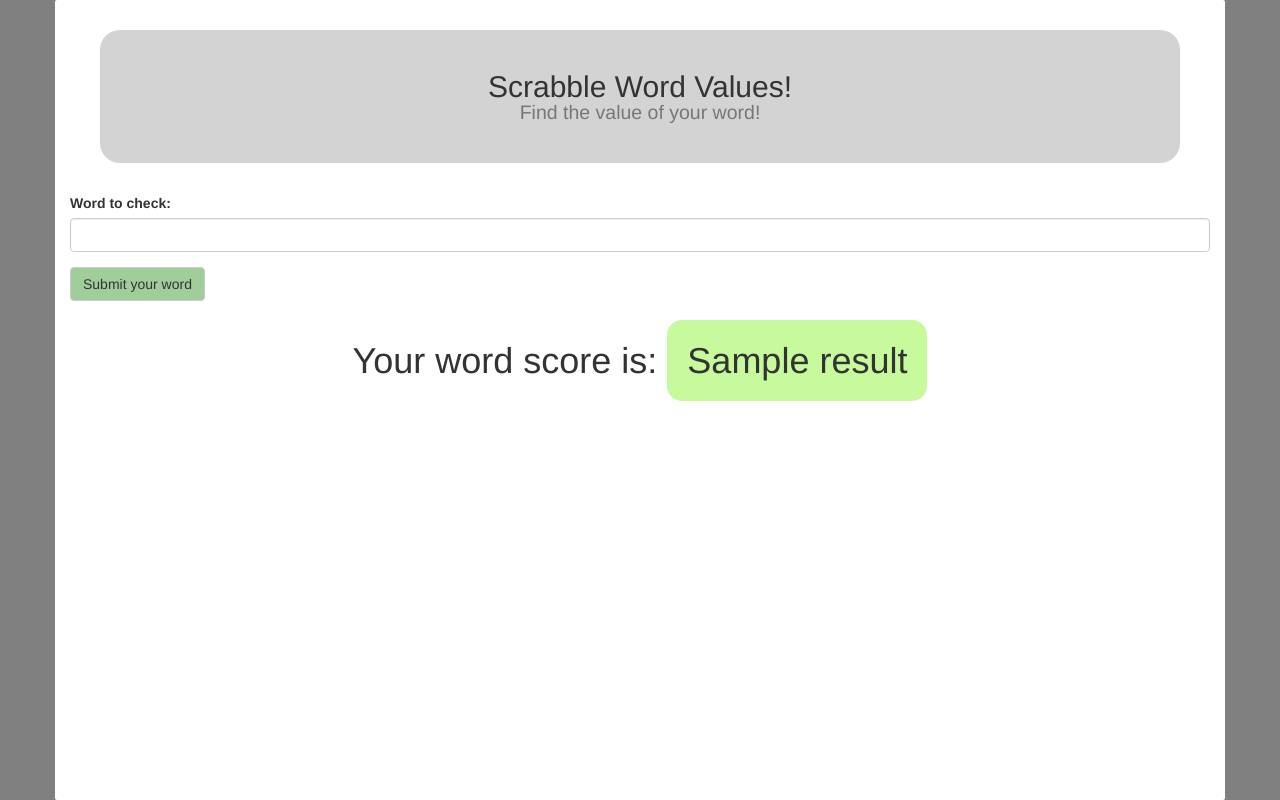
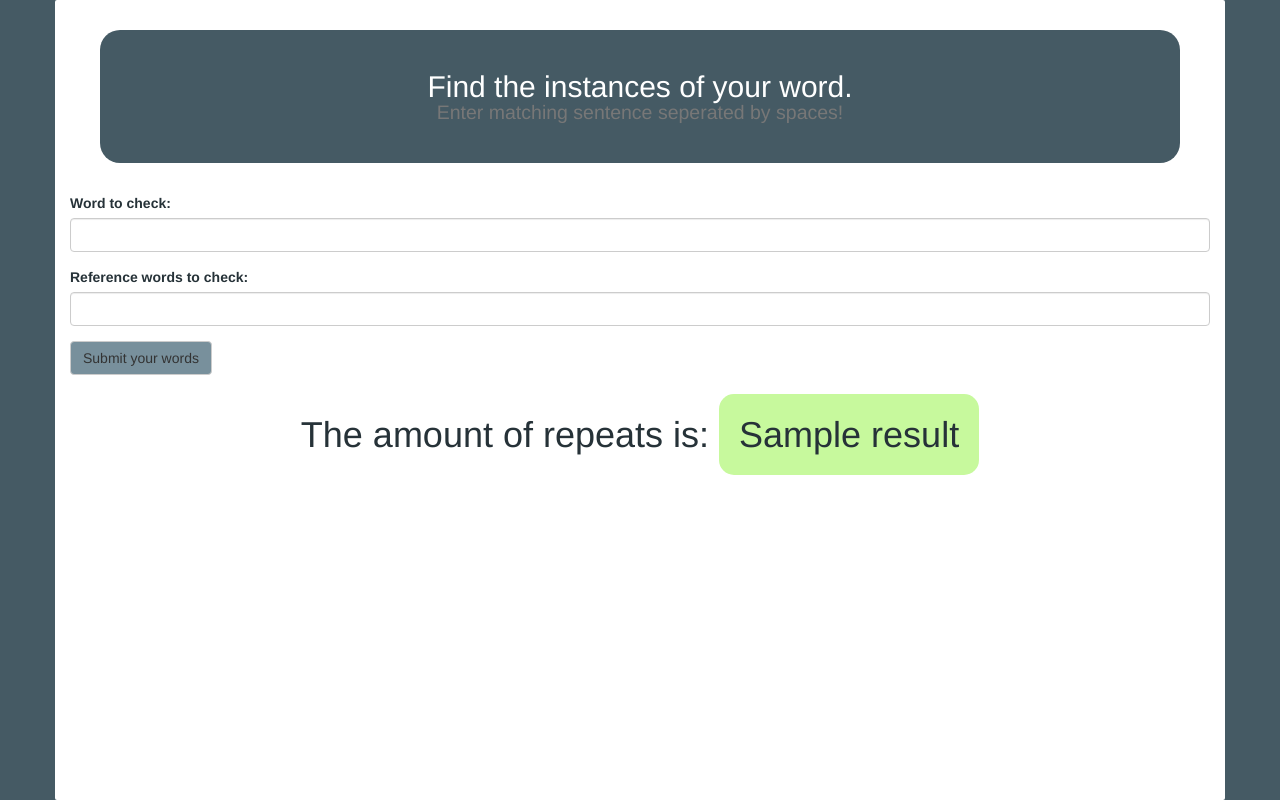
Before and after one commit to creightonja/scrabble, a PHP site: template views/submit.html.twig in a window 1280 px wide. Run offline with PHP 8.4, Linux system fonts and the light colour scheme; the template is opened without the code that fills it: most values are stand-ins (such as "Sample title", 1, 10 or a date in 2020); some libraries are stand-ins or nearby versions.

Commit message:
Update submit.html.twig

```diff
--- a/views/submit.html.twig
+++ b/views/submit.html.twig
@@ -1,38 +1,35 @@
 <html>
     <head>
-        <title>Scrabble Word App</title>
+        <!-- Dark: #263238, #263238, #455A64, #455A64, #78909C lightest -->
+        <title>Repeat word checker</title>
 
         <link rel="stylesheet" href="https://maxcdn.bootstrapcdn.com/bootstrap/3.3.1/css/bootstrap.min.css">
         <script src="https://ajax.googleapis.com/ajax/libs/jquery/2.1.4/jquery.min.js"></script>
         <style>
-
         body{
-            background: grey;
+            background: #455A64;
             overflow: auto;
+            color: #263238;
         }
         .container{
-
             background: white;
             border-radius: 2px;
             height: 100%;
-
         }
-
-
         h1 {
             margin: 40px;
             text-align: center;
         }
         h2 {
             text-align: center;
-            background: lightgrey;
+            background: #455A64;
             padding: 40px;
             margin: 30px;
             border-radius: 20px;
+            color: white;
         }
         h2 small {
             padding: 30px;
-
         }
         .submit_form {
             margin-top: 20px;
@@ -42,10 +39,8 @@
             padding: 20px;
             border-radius: 15px;
         }
-
         .btn{
-
-            background: #a0ce9a;
+            background: #78909C;
         }
         </style>
 
@@ -53,18 +48,22 @@
     </head>
     <body>
         <div class="container">
-            <h2 class="">Scrabble Word Values!<br><small>Find the value of your word!</small></h2>
+            <h2 class="">Find the instances of your word.<br><small>Enter matching sentence seperated by spaces!</small></h2>
             <div class="submit_form">
-                <form id="form_id" action="/view_result">
+                <form id="form_id" action="/result">
                     <div class="form-group">
                         <label for="textInput">Word to check: </label>
-                        <input type="text" class="form-control" name="scrabble_word" id="scrabble_word">
+                        <input type="text" class="form-control" name="input_word" id="input_word">
                     </div>
-                    <button type="submit" class="btn btn-default">Submit your word</button>
+                    <div class="form-group">
+                        <label for="textInput">Reference words to check: </label>
+                        <input type="text" class="form-control" name="input_check_list" id="input_check_list">
+                    </div>
+                    <button type="submit" class="btn btn-default">Submit your words</button>
                 </form>
             </div>
-            <div id = "result">
-                <h1>Your word score is: <span>{{ result }}</span></h1>
+            <div id="result">
+                <h1>The amount of repeats is: <span>{{ result }}</span></h1>
             </div>
         </div>
     </body>
```
